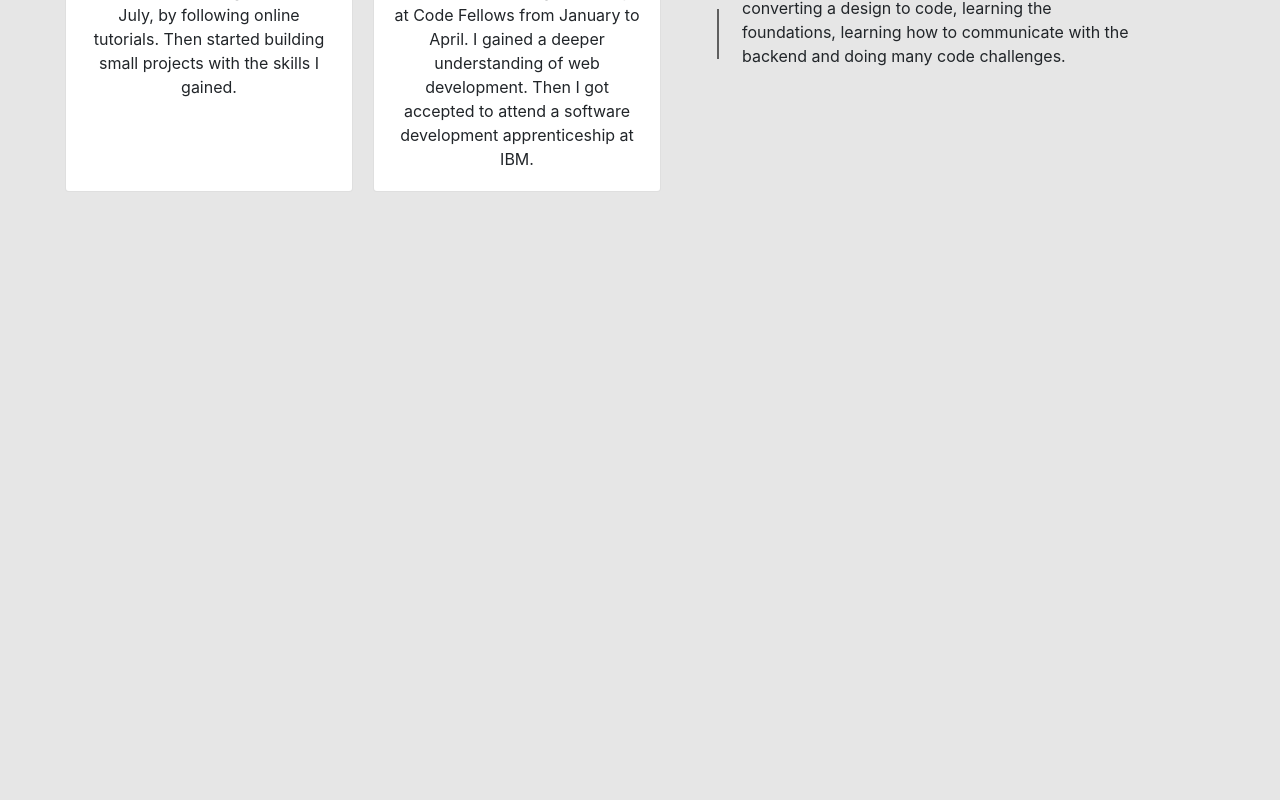
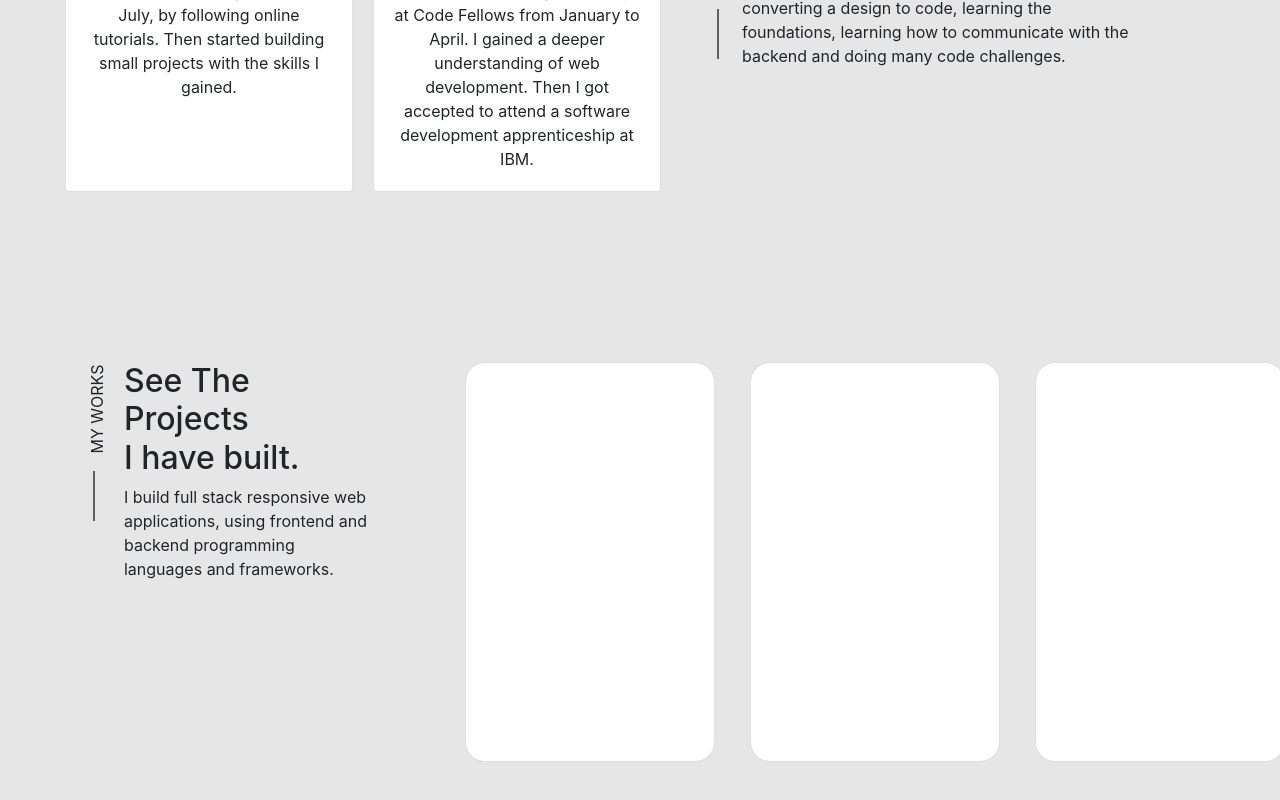
Before and after one commit to jakoblumpkin/newportfolio, a React (Create React App) app: page / in a window 1280 px wide. Shown: the part 2047-2847 px from the top of the page. Before the commit the page ends 2409 px from the top, so only its background shows below. Built offline with nearby package versions, Linux system fonts and the light colour scheme.

Commit message:
setup work section

```diff
--- a/src/App.js
+++ b/src/App.js
@@ -9,6 +9,7 @@ import Links from './Links/Links';
 import About from './About/About';
 import Skills from './Skills/Skills';
 import Experience from './Experience/Experience';
+import Work from './Work/Work';
 
 function App() {
   return (
@@ -23,6 +24,7 @@ function App() {
     <About/>
     <Skills/>
     <Experience/>
+    <Work/>
   </body>
   );
 }
--- a/src/Header.js
+++ b/src/Header.js
@@ -33,7 +33,7 @@ function Header() {
           <a href="/"><li>Home<FaSquareFull className="squareNav"/></li></a>
           <a href="#about" ><li>About<FaSquareFull className="squareNav"/></li></a>
           <a href="#skillspage"><li>Skills<FaSquareFull className="squareNav"/></li></a>
-          <a href="/"><li>Projects<FaSquareFull className="squareNav"/></li></a>
+          <a href="#workSection"><li>Projects<FaSquareFull className="squareNav"/></li></a>
           <a href="/"><li>Contact<FaSquareFull className="squareNav"/></li></a>
         </ul>
     </header>
--- a/src/Links/Links.js
+++ b/src/Links/Links.js
@@ -25,7 +25,7 @@ function Links() {
               </div></a>
           </Card>
           <Card id="ProjectCard">
-           <a href="/"><div className="insideCard">
+           <a href="#workSection"><div className="insideCard">
               <div id="backgroundCheck">
                   <img src={newCheck} alt="dwd"/>
               </div>
--- /dev/null
+++ b/src/Work/ProjectCard.js
@@ -0,0 +1,11 @@
+import Card from 'react-bootstrap/Card'
+
+function ProjectCard() {
+  return (
+  <Card id="projectCard">
+
+  </Card>
+  );
+}
+
+export default ProjectCard;
--- /dev/null
+++ b/src/Work/Work.js
@@ -0,0 +1,26 @@
+import Row from 'react-bootstrap/Row';
+import Col from 'react-bootstrap/Col';
+import '../css/work.css';
+import ProjectCard from './ProjectCard';
+
+function Work() {
+  return (
+  <Row id="workSection">
+    <ul id="workTag">
+          <li>MY WORKS</li>
+          <li></li>
+        </ul>
+    <Col id="workText">
+      <h2>See The Projects <br/> I have built.</h2>
+      <p>I build full stack responsive web applications, using frontend and
+        backend programming languages and frameworks.
+      </p>
+    </Col>
+      <ProjectCard/>
+      <ProjectCard/>
+      <ProjectCard/>
+  </Row>
+  );
+}
+
+export default Work;
--- /dev/null
+++ b/src/css/work.css
@@ -0,0 +1,50 @@
+#workSection {
+  height: 500px;
+}
+#theTextArea {
+  display: inline;
+}
+
+#workTag {
+  list-style: none;
+  position: relative;
+  top: 35px;
+  left: 28px;
+  max-height: 150px;
+}
+
+#workTag li:nth-child(1){
+  transform: rotate(-90deg);
+}
+
+#workTag li:nth-child(2) {
+  border-left: 2px solid #5f5f5f;
+  height: 50px;
+  position: relative;
+  left: 40px;
+  top: 50px;
+}
+
+#workSection {
+  width: 1300px;
+}
+#workText {
+  max-width: 350px;
+  max-height: 200px;
+  position: relative;
+  left: -40px;
+}
+#workText p{
+  max-width: 400px;
+}
+
+#workSection {
+  grid-template-columns: auto auto;
+  grid-column-gap: 35px;
+}
+
+#projectCard {
+  width: 250px;
+  height: 400px;
+  border-radius: 20px;
+}
```
